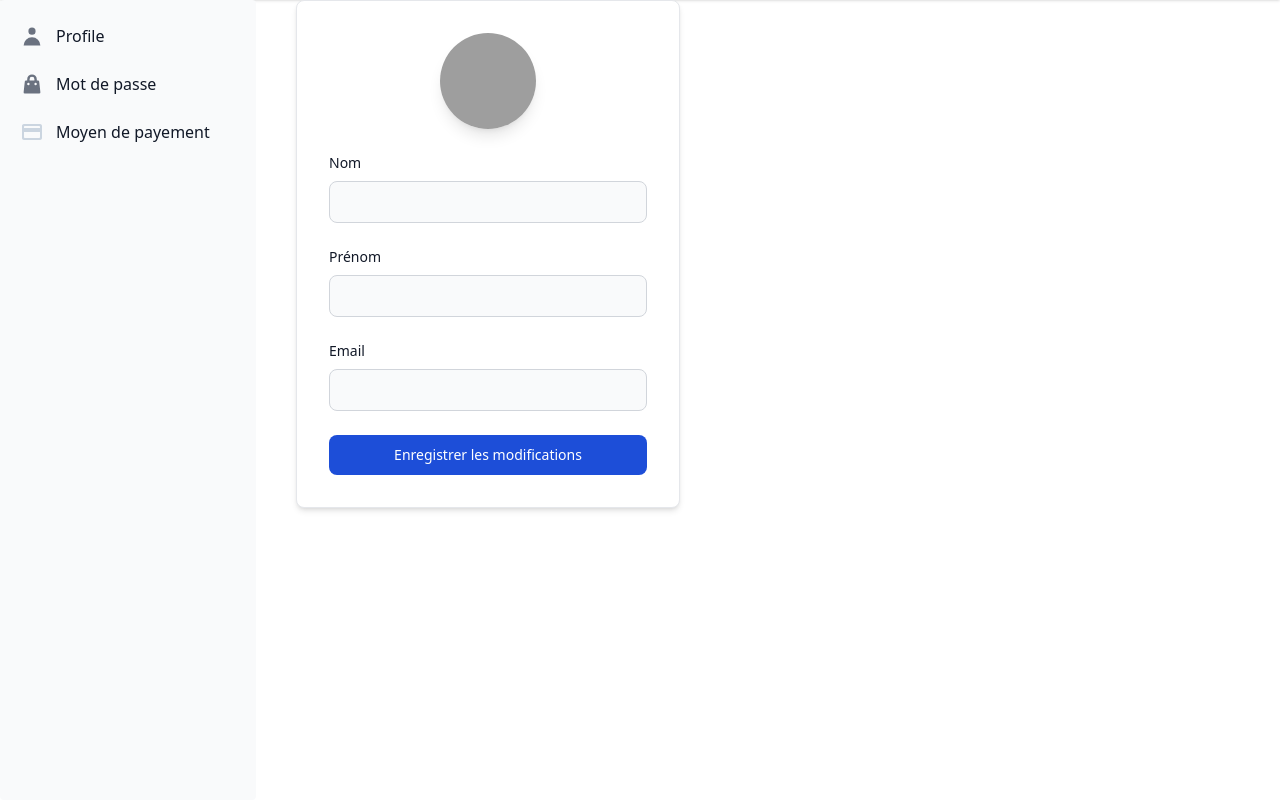
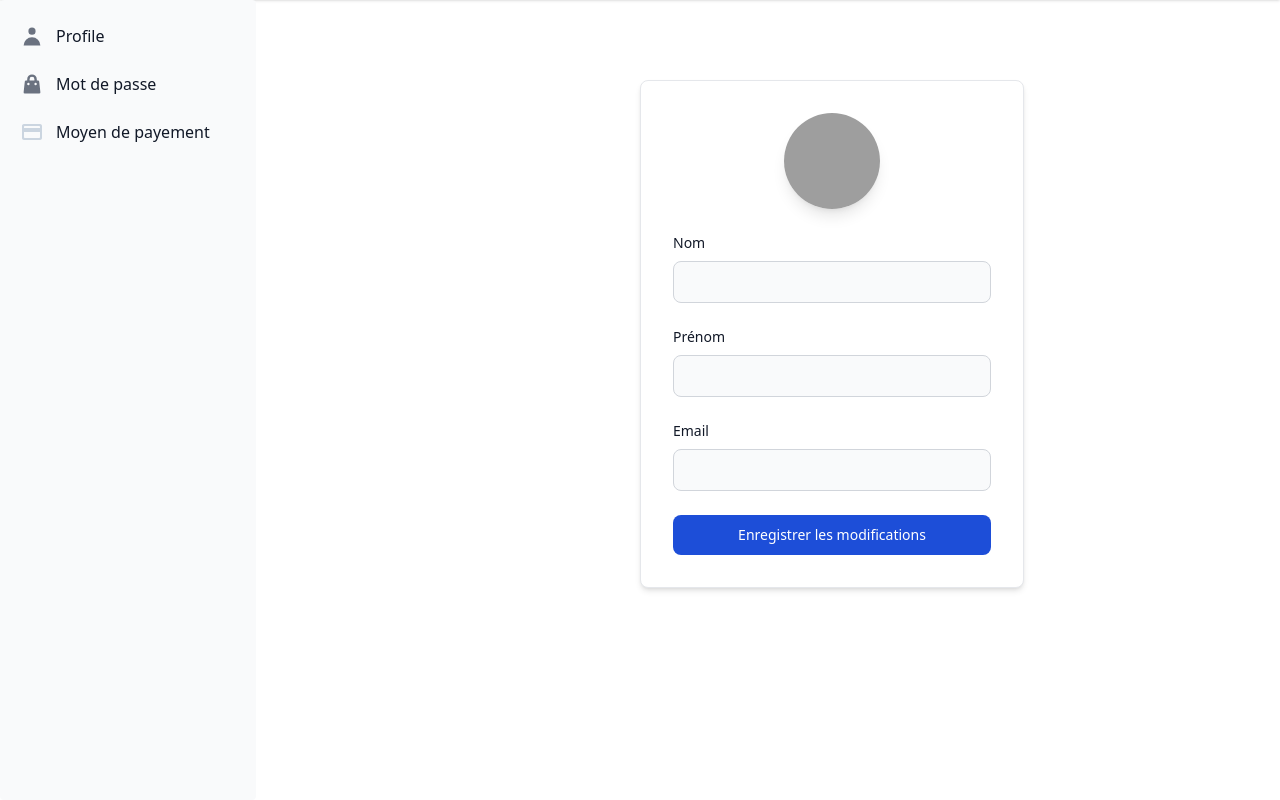
Before and after one commit to SylvainBoudacher/Thanatos, a Symfony app: template templates/front/user/settings/account.html.twig in a window 1280 px wide. Shown: the part 84-884 px from the top of the page. Run offline with Twig, Linux system fonts and the light colour scheme; the template is opened without the code that fills it, so the values that code supplies are empty; some libraries are stand-ins or nearby versions; grey boxes are pictures that could not be loaded.

Commit message:
redirection and sidebar add to components

```diff
--- a/src/Controller/Front/user/StaticController.php
+++ b/src/Controller/Front/user/StaticController.php
@@ -22,4 +22,6 @@ class StaticController extends AbstractController
         ]);
     }
 
+
+
 }
--- /dev/null
+++ b/templates/components/sideBarUserSettings.html.twig
@@ -0,0 +1,31 @@
+<div class="container flex flex-row h-screen">
+    <div classe="flex flex-col w-32 bg-gray-80 ">
+        <aside class="w-64 h-full bg-gray-80 " aria-label="Sidebar">
+            <div class="overflow-y-auto py-4 px-3 bg-gray-50 rounded dark:bg-gray-800 h-full">
+                <ul class="space-y-2">
+                    <li>
+                        <a href="{{ path('app_settings_account') }}" aria-current="true" class="flex items-center p-2 text-base font-normal text-gray-900 rounded-lg dark:text-white hover:bg-gray-100 dark:hover:bg-gray-700">
+                            <svg class="flex-shrink-0 w-6 h-6 text-gray-500 transition duration-75 dark:text-gray-400 group-hover:text-gray-900 dark:group-hover:text-white" fill="currentColor" viewBox="0 0 20 20" xmlns="http://www.w3.org/2000/svg"><path fill-rule="evenodd" d="M10 9a3 3 0 100-6 3 3 0 000 6zm-7 9a7 7 0 1114 0H3z" clip-rule="evenodd"></path></svg>
+                            <span class="flex-1 ml-3 whitespace-nowrap">Profile</span>
+                        </a>
+                    </li>
+                    <li>
+                        <a href="{{ path('app_settings_password') }}" class="flex items-center p-2 text-base font-normal text-gray-900 rounded-lg dark:text-white hover:bg-gray-100 dark:hover:bg-gray-700">
+                            <svg class="flex-shrink-0 w-6 h-6 text-gray-500 transition duration-75 dark:text-gray-400 group-hover:text-gray-900 dark:group-hover:text-white" fill="currentColor" viewBox="0 0 20 20" xmlns="http://www.w3.org/2000/svg"><path fill-rule="evenodd" d="M10 2a4 4 0 00-4 4v1H5a1 1 0 00-.994.89l-1 9A1 1 0 004 18h12a1 1 0 00.994-1.11l-1-9A1 1 0 0015 7h-1V6a4 4 0 00-4-4zm2 5V6a2 2 0 10-4 0v1h4zm-6 3a1 1 0 112 0 1 1 0 01-2 0zm7-1a1 1 0 100 2 1 1 0 000-2z" clip-rule="evenodd"></path></svg>
+                            <span class="flex-1 ml-3 whitespace-nowrap">Mot de passe</span>
+                        </a>
+                    </li>
+                    <li>
+                        <a href="{{ path('app_settings_wallet') }}" class="flex items-center p-2 text-base font-normal text-gray-900 rounded-lg dark:text-white hover:bg-gray-100 dark:hover:bg-gray-700">
+                            <svg class="flex-shrink-0 w-6 h-6 text-gray-500 transition duration-75 dark:text-gray-400 group-hover:text-gray-900 dark:group-hover:text-white" xmlns="http://www.w3.org/2000/svg" viewBox="0 0 24 24">
+                                <path fill="none" d="M0 0h24v24H0V0Z"></path>
+                                <path fill="#CBD5E0" d="M20 4H4c-1.11 0-1.99.89-1.99 2L2 18c0 1.11.89 2 2 2h16c1.11 0 2-.89 2-2V6c0-1.11-.89-2-2-2Zm-1 14H5c-.55 0-1-.45-1-1v-5h16v5c0 .55-.45 1-1 1Zm1-10H4V7c0-.55.45-1 1-1h14c.55 0 1 .45 1 1v1Z"></path>
+                            </svg>
+                            <span class="flex-1 ml-3 whitespace-nowrap">Moyen de payement</span>
+                        </a>
+                    </li>
+                </ul>
+            </div>
+        </aside>
+    </div>
+</div>
--- a/templates/front/user/settings/account.html.twig
+++ b/templates/front/user/settings/account.html.twig
@@ -6,40 +6,10 @@
 
     <div class="container flex flex-row h-screen">
 
-        <div classe="flex flex-col w-32 bg-gray-80 ">
+        {{ include('components/sideBarUserSettings.html.twig') }}
 
-            <aside class="w-64 h-full bg-gray-80 " aria-label="Sidebar">
-                <div class="overflow-y-auto py-4 px-3 bg-gray-50 rounded dark:bg-gray-800 h-full">
-                    <ul class="space-y-2">
-                        <li>
-                            <a href="#" aria-current="true" class="flex items-center p-2 text-base font-normal text-gray-900 rounded-lg dark:text-white hover:bg-gray-100 dark:hover:bg-gray-700">
-                                <svg class="flex-shrink-0 w-6 h-6 text-gray-500 transition duration-75 dark:text-gray-400 group-hover:text-gray-900 dark:group-hover:text-white" fill="currentColor" viewBox="0 0 20 20" xmlns="http://www.w3.org/2000/svg"><path fill-rule="evenodd" d="M10 9a3 3 0 100-6 3 3 0 000 6zm-7 9a7 7 0 1114 0H3z" clip-rule="evenodd"></path></svg>
-                                <span class="flex-1 ml-3 whitespace-nowrap">Profile</span>
-                            </a>
-                        </li>
-                        <li>
-                            <a href="#" class="flex items-center p-2 text-base font-normal text-gray-900 rounded-lg dark:text-white hover:bg-gray-100 dark:hover:bg-gray-700">
-                                <svg class="flex-shrink-0 w-6 h-6 text-gray-500 transition duration-75 dark:text-gray-400 group-hover:text-gray-900 dark:group-hover:text-white" fill="currentColor" viewBox="0 0 20 20" xmlns="http://www.w3.org/2000/svg"><path fill-rule="evenodd" d="M10 2a4 4 0 00-4 4v1H5a1 1 0 00-.994.89l-1 9A1 1 0 004 18h12a1 1 0 00.994-1.11l-1-9A1 1 0 0015 7h-1V6a4 4 0 00-4-4zm2 5V6a2 2 0 10-4 0v1h4zm-6 3a1 1 0 112 0 1 1 0 01-2 0zm7-1a1 1 0 100 2 1 1 0 000-2z" clip-rule="evenodd"></path></svg>
-                                <span class="flex-1 ml-3 whitespace-nowrap">Mot de passe</span>
-                            </a>
-                        </li>
-                        <li>
-                            <a href="#" class="flex items-center p-2 text-base font-normal text-gray-900 rounded-lg dark:text-white hover:bg-gray-100 dark:hover:bg-gray-700">
-                                <svg class="flex-shrink-0 w-6 h-6 text-gray-500 transition duration-75 dark:text-gray-400 group-hover:text-gray-900 dark:group-hover:text-white" xmlns="http://www.w3.org/2000/svg" viewBox="0 0 24 24">
-                                    <path fill="none" d="M0 0h24v24H0V0Z"></path>
-                                    <path fill="#CBD5E0" d="M20 4H4c-1.11 0-1.99.89-1.99 2L2 18c0 1.11.89 2 2 2h16c1.11 0 2-.89 2-2V6c0-1.11-.89-2-2-2Zm-1 14H5c-.55 0-1-.45-1-1v-5h16v5c0 .55-.45 1-1 1Zm1-10H4V7c0-.55.45-1 1-1h14c.55 0 1 .45 1 1v1Z"></path>
-                                </svg>
-                                <span class="flex-1 ml-3 whitespace-nowrap">Moyen de payement</span>
-                            </a>
-                        </li>
-                    </ul>
-                </div>
-            </aside>
-
-        </div>
-
-        <div class="flex-auto w-full mx-10">
-            <div class="p-4 max-w-sm bg-white rounded-lg border border-gray-200 shadow-md sm:p-6 lg:p-8 dark:bg-gray-800 dark:border-gray-700 ">
+        <div class="flex-auto w-full mx-10 pt-20 mx-auto">
+            <div class="p-4 max-w-sm bg-white rounded-lg border border-gray-200 shadow-md sm:p-6 lg:p-8 dark:bg-gray-800 dark:border-gray-700">
                 <form class="space-y-6" action="#">
                     <img class="mx-auto mb-3 w-24 h-24 rounded-full shadow-lg" src="https://media-exp1.licdn.com/dms/image/C4D03AQHN-jN4rSXPrg/profile-displayphoto-shrink_200_200/0/1636452305928?e=1652918400&v=beta&t=D5KEZxC6G29FOKCZ-5R6tAiFj3XkndhPeJ5cLBK091A" alt="Bonnie image"/>
 
--- a/templates/front/user/settings/password.html.twig
+++ b/templates/front/user/settings/password.html.twig
@@ -4,4 +4,6 @@
 
     {{ include('components/navBar.html.twig') }}
 
+    {{ include('components/sideBarUserSettings.html.twig') }}
+
 {% endblock %}
--- a/templates/front/user/settings/wallet.html.twig
+++ b/templates/front/user/settings/wallet.html.twig
@@ -4,4 +4,6 @@
 
     {{ include('components/navBar.html.twig') }}
 
+    {{ include('components/sideBarUserSettings.html.twig') }}
+
 {% endblock %}
```
Also changed, not shown: src/Controller/Front/user/UserController.php (+22 -0 lines).
